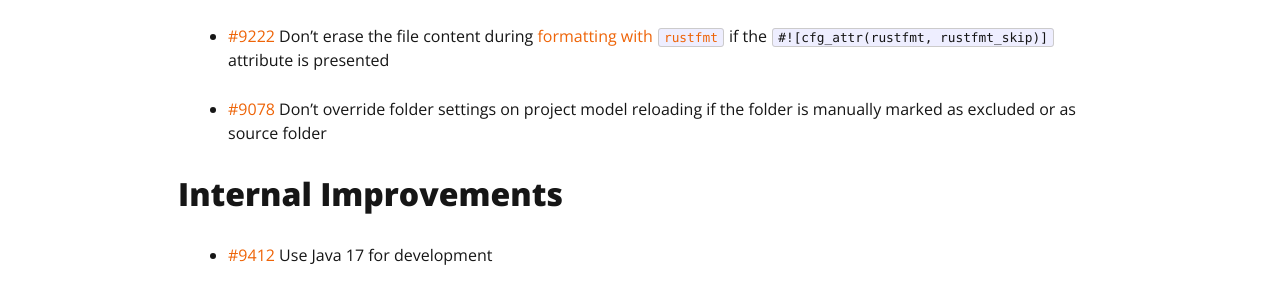
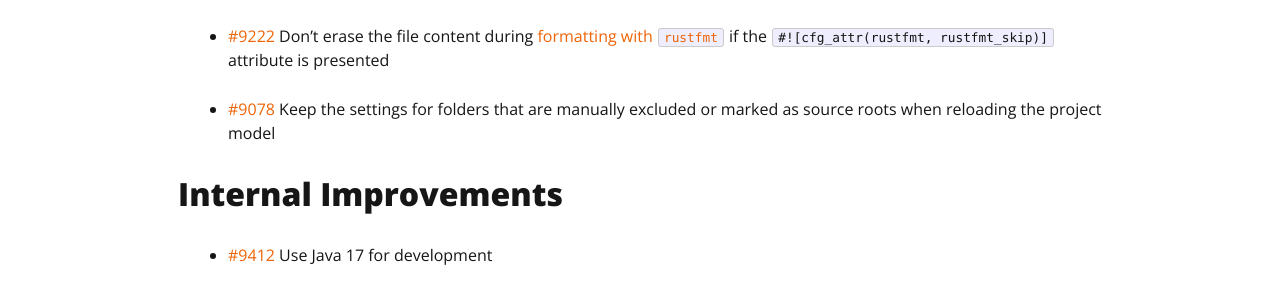
Before and after one commit to intellij-rust/intellij-rust.github.io, a Jekyll site: the page built from _posts/2022-10-10-changelog-180.markdown, in a window 1280 px wide and 900 px high, scrolled down 1352 px. Shown: the part 162-454 px from the top of the window. Built offline with Jekyll 4.4.1, drawn with Linux system fonts in a browser that asks for light colours; nearby versions of some CDN libraries; some web fonts are replaced.

Commit message:
Update _posts/2022-10-10-changelog-180.markdown
Co-authored-by: Artem Mukhin <ortem00@gmail.com>

```diff
--- a/_posts/2022-10-10-changelog-180.markdown
+++ b/_posts/2022-10-10-changelog-180.markdown
@@ -56,7 +56,7 @@ date: 2022-10-10 13:00:00 +0300
 * [#9222] Don't erase the file content during [formatting with `rustfmt`](https://plugins.jetbrains.com/plugin/8182-rust/docs/rust-code-style-and-formatting.html#reformat)
   if the `#![cfg_attr(rustfmt, rustfmt_skip)]` attribute is presented
 
-* [#9078] Don't override folder settings on project model reloading if the folder is manually marked as excluded or as source folder
+* [#9078] Keep the settings for folders that are manually excluded or marked as source roots when reloading the project model
 
 ## Internal Improvements
 
```
